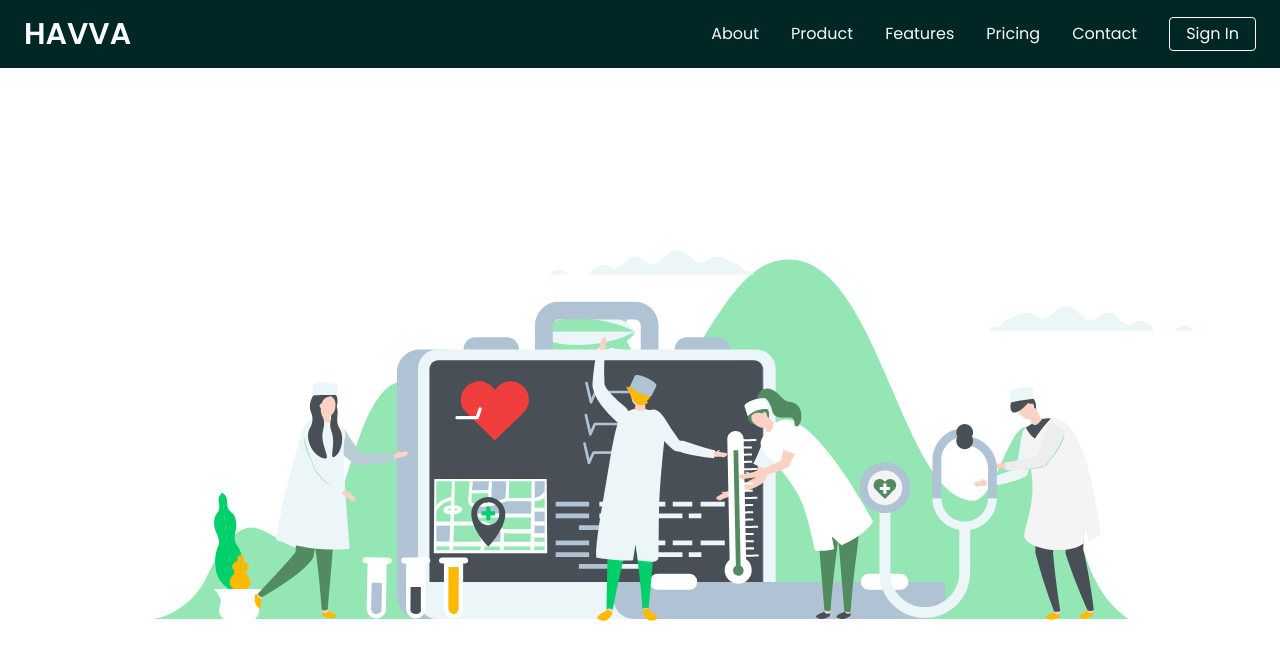
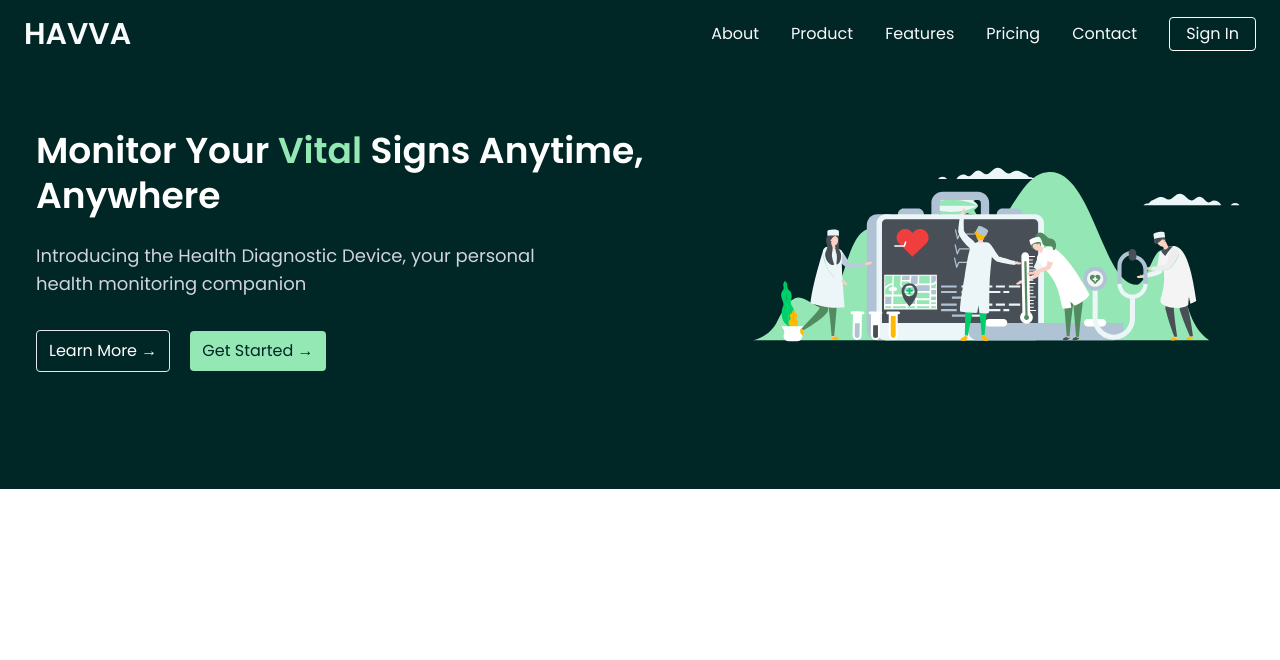
Before and after one commit to Bumblebig/Health-Diagnostic-Platform, a React (Vite) app: page / in a window 1280 px wide. Shown: the top 660 px of the page. Built offline with nearby package versions, Linux system fonts and the light colour scheme.

Commit message:
Completed hero section

```diff
--- a/src/components/navigation/Navbar.jsx
+++ b/src/components/navigation/Navbar.jsx
@@ -28,14 +28,14 @@ const Navbar = () => {
     return () => {
       window.removeEventListener('resize', handleResize)
     };
-  }, [])
+  }, []);
 
   return (
     <header className={`w-full transition h-auto duration-200 p-4 lg:px-6 overflow-hidden ${nav ? "bg-white" : "bg-primary text-gray-50"} fixed top-0 left-0 z-50`}>
 
       {/* Desktop Nav */}
       <nav className="list-none flex justify-between items-center transition-all duration-100">
-        <li className="text-2xl font-semibold cursor-pointer lg:text-3xl" onClick={turnOffNav}><Link to="/">HAVVA</Link></li>
+        <li className={`text-2xl font-semibold cursor-pointer lg:text-3xl ${nav && 'text-primary'}`} onClick={turnOffNav}><Link to="/">HAVVA</Link></li>
 
         {/* Hamburger Icon */}
         <svg xmlns="http://www.w3.org/2000/svg" fill="none" viewBox="0 0 24 24" strokeWidth={1.5} stroke="currentColor" className={`size-7 cursor-pointer md:hidden ${nav && "hidden"}`} onClick={toggleNav}>
@@ -54,7 +54,7 @@ const Navbar = () => {
           <Link to="/features" className="cursor-pointer hover:text-alt">Features</Link>
           <Link to="pricing" className="cursor-pointer hover:text-alt">Pricing</Link>
           <Link to="contact" className="cursor-pointer hover:text-alt">Contact</Link>
-          <Link to="login" className="cursor-pointer inline-block border border-white hover:bg-secondary px-4 py-1 rounded focus:outline-none transition duration-100 ease-in hover:border-transparent">Sign In</Link>
+          <Link to="login" className="cursor-pointer inline-block border border-white hover:bg-alt hover:text-primary px-4 py-1 rounded focus:outline-none transition duration-100 ease-in hover:border-transparent">Sign In</Link>
         </div>
       </nav>
 
--- a/src/pages/home/Home.jsx
+++ b/src/pages/home/Home.jsx
@@ -2,7 +2,7 @@ import Hero from "./components/Hero";
 
 const Home = () => {
   return (
-    <section className="w-full pt-20">
+    <section className="w-full">
       <Hero />
     </section>
   )
--- a/src/pages/home/components/Hero.jsx
+++ b/src/pages/home/components/Hero.jsx
@@ -1,11 +1,20 @@
+import { Link } from "react-router-dom";
 import Lottie from "lottie-react";
 import HeroIllustration from '../assets/hero-illustrator.json'
 export default function Hero() {
     return (
-        <section>
-            <div></div>
-            <div className="w-full">
-                <Lottie animationData={HeroIllustration} loop={true} autoplay={true} className="" />
+        <section className="bg-primary pt-20 text-white transition-all md:pt-20 lg:flex lg:items-center lg:pb-20 lg:gap-7 lg:pt-15 xl:pt-12 xl:gap-0 xl:pb-16">
+            <div className="px-4 pt-7 xl:pl-9">
+                <h1 className="text-3xl font-semibold max-w-lg lg:text-4xl lg:max-w-2xl lg:leading-tight">Monitor Your <span className="text-alt">Vital</span> Signs Anytime, Anywhere</h1>
+                <p className="mt-5 max-w-sm leading-7 pr-6 text-gray-300 lg:mt-6 lg:text-lg lg:max-w-xl">Introducing the Health Diagnostic Device, your personal health monitoring companion</p>
+
+                <div className="mt-6 flex items-center gap-4 lg:mt-8 lg:gap-5">
+                    <Link to="/about-us" className="text-sm border rounded inline-block px-3 py-2 hover:border-transparent hover:bg-white hover:text-primary transition-all lg:text-base">Learn More &rarr;</Link>
+                    <Link to="/login" className="text-sm inline-block px-3 py-2 bg-alt text-primary rounded hover:bg-secondary transition-all lg:text-base">Get Started &rarr;</Link>
+                </div>
+            </div>
+            <div className="w-full mt-10 lg:w-2/3 xl:w-1/2 xl:max-w-4xl">
+                <Lottie animationData={HeroIllustration} loop={true} autoplay={true} className="w-full" />
             </div>
         </section>
     )
```
